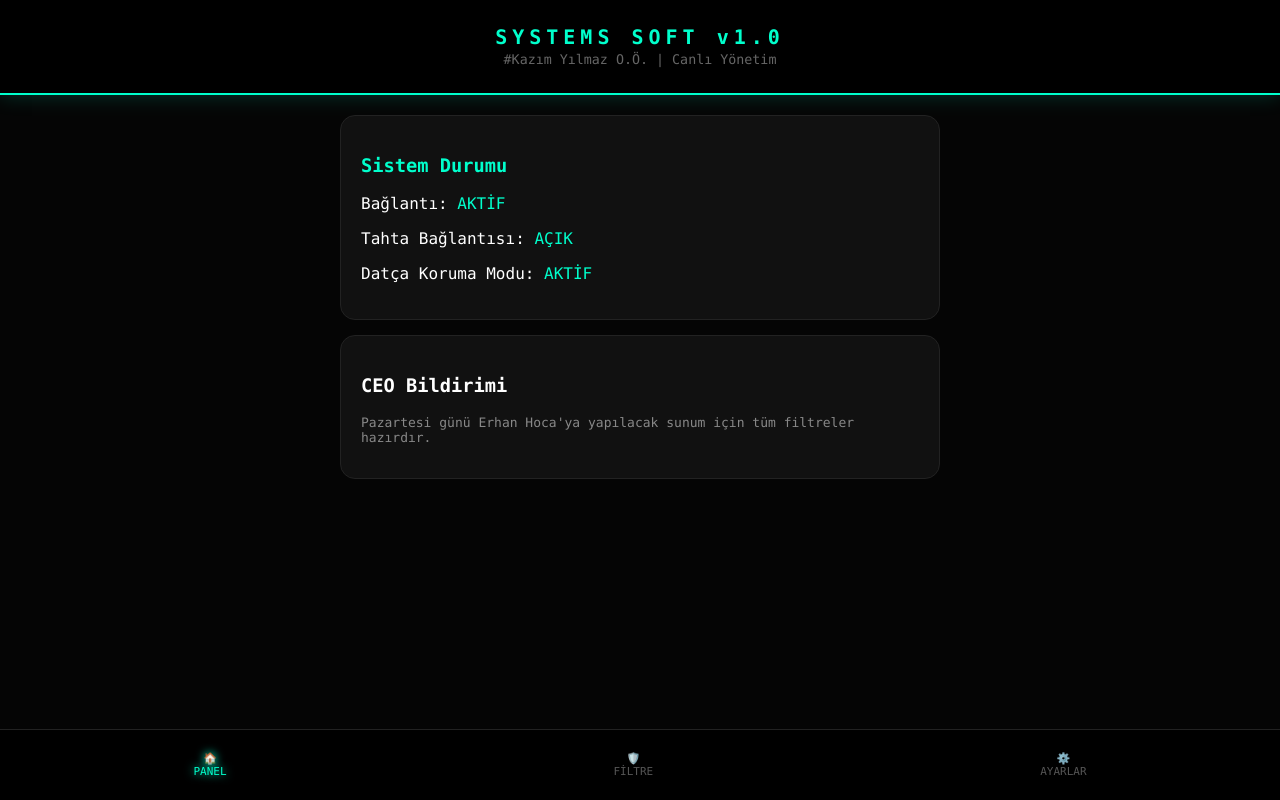
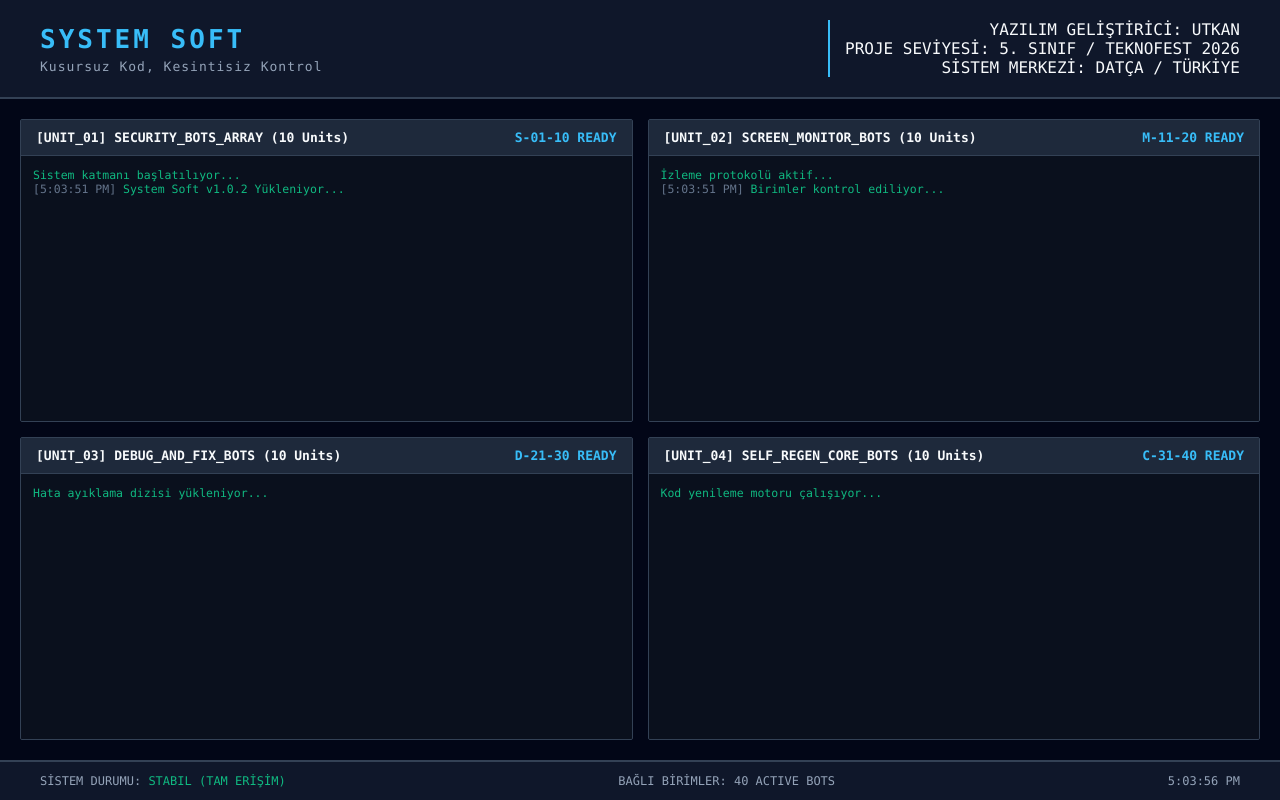
Before and after one commit to yorulmazgulcihan06-alt/Systems-soft-v1.0, a plain HTML site: page index.html in a window 1280 px wide. Drawn offline with Linux system fonts and the light colour scheme.

Commit message:
Update HTML structure and styling for AI-Core Panel

```diff
--- a/index.html
+++ b/index.html
@@ -3,122 +3,319 @@
 <head>
     <meta charset="UTF-8">
     <meta name="viewport" content="width=device-width, initial-scale=1.0">
-    <title>Systems Soft CEO | Live Panel</title>
+    <title>System Soft | AI-Core Yönetim Paneli</title>
     <style>
-        :root { --neon: #00ffcc; --bg: #050505; --card: #111; }
-        body {
-            font-family: 'Consolas', monospace;
-            background: var(--bg); color: white;
-            margin: 0; padding-bottom: 80px;
+        /* CSS Başlangıcı - Sade ve Endüstriyel Tasarım */
+        :root {
+            --bg-dark: #020617;
+            --panel-bg: #0f172a;
+            --text-main: #f8fafc;
+            --accent-blue: #38bdf8;
+            --terminal-green: #10b981;
+            --alert-red: #ef4444;
+            --border-color: #334155;
         }
 
-        /* HEADER */
-        header {
-            padding: 25px; border-bottom: 2px solid var(--neon); background: #000;
-            text-align: center; box-shadow: 0 0 20px rgba(0,255,204,0.2);
-        }
-        .glitch { font-size: 20px; font-weight: bold; color: var(--neon); letter-spacing: 5px; }
-
-        /* CANLI LİSTE SİSTEMİ */
-        .container { padding: 20px; max-width: 600px; margin: auto; }
-        .card { background: var(--card); border-radius: 15px; padding: 20px; margin-bottom: 15px; border: 1px solid #222; }
-
-        input {
-            background: #000; border: 1px solid var(--neon); color: var(--neon);
-            padding: 10px; border-radius: 5px; width: 65%; outline: none;
-        }
-        .add-btn {
-            background: var(--neon); color: black; border: none; padding: 10px 15px;
-            border-radius: 5px; font-weight: bold; cursor: pointer;
+        body {
+            background-color: var(--bg-dark);
+            color: var(--text-main);
+            font-family: 'Consolas', 'Monaco', 'Courier New', monospace;
+            margin: 0;
+            display: flex;
+            flex-direction: column;
+            height: 100vh;
+            overflow: hidden;
         }
 
-        ul { list-style: none; padding: 0; margin-top: 15px; }
-        li {
-            background: #1a1a1a; padding: 10px; margin-bottom: 8px; border-radius: 5px;
-            display: flex; justify-content: space-between; border-left: 3px solid var(--neon);
+        header {
+            background-color: var(--panel-bg);
+            padding: 20px 40px;
+            border-bottom: 2px solid var(--border-color);
+            display: flex;
+            justify-content: space-between;
+            align-items: center;
         }
-        .delete-btn { color: #ff4444; cursor: pointer; font-weight: bold; }
 
-        /* NAVİGASYON */
-        nav {
-            position: fixed; bottom: 0; width: 100%; height: 70px; background: #000;
-            display: flex; justify-content: space-around; align-items: center; border-top: 1px solid #222;
+        .header-main h1 {
+            margin: 0;
+            color: var(--accent-blue);
+            font-size: 26px;
+            letter-spacing: 3px;
+            text-transform: uppercase;
         }
-        .nav-link { color: #555; text-decoration: none; font-size: 11px; cursor: pointer; text-align: center; }
-        .nav-link.active { color: var(--neon); text-shadow: 0 0 10px var(--neon); }
 
-        .hidden { display: none; }
+        .header-main p {
+            margin: 5px 0 0 0;
+            color: #94a3b8;
+            font-size: 13px;
+            letter-spacing: 1px;
+        }
+
+        .sys-info {
+            text-align: right;
+            border-left: 2px solid var(--accent-blue);
+            padding-left: 15px;
+        }
+
+        /* Ana Panel Grid Yapısı */
+        .main-grid {
+            display: grid;
+            grid-template-columns: repeat(2, 1fr);
+            grid-template-rows: repeat(2, 1fr);
+            gap: 15px;
+            padding: 20px;
+            flex-grow: 1;
+        }
+
+        .unit-card {
+            background-color: var(--panel-bg);
+            border: 1px solid var(--border-color);
+            border-radius: 2px;
+            display: flex;
+            flex-direction: column;
+            transition: all 0.3s ease;
+        }
+
+        .unit-card:hover {
+            border-color: var(--accent-blue);
+        }
+
+        .unit-header {
+            background-color: #1e293b;
+            padding: 10px 15px;
+            font-size: 13px;
+            font-weight: bold;
+            display: flex;
+            justify-content: space-between;
+            border-bottom: 1px solid var(--border-color);
+        }
+
+        .log-area {
+            padding: 12px;
+            font-size: 11.5px;
+            overflow-y: auto;
+            flex-grow: 1;
+            color: var(--terminal-green);
+            background-color: #00000050;
+        }
+
+        /* Alt Bilgi Çubuğu */
+        footer {
+            background-color: var(--panel-bg);
+            padding: 12px 40px;
+            border-top: 2px solid var(--border-color);
+            display: flex;
+            justify-content: space-between;
+            font-size: 12px;
+            color: #94a3b8;
+        }
+
+        .status-badge {
+            padding: 2px 8px;
+            border-radius: 3px;
+            background: #1e293b;
+        }
+
+        .warning { color: var(--alert-red); animation: pulse 1.5s infinite; }
+
+        @keyframes pulse {
+            0% { opacity: 1; }
+            50% { opacity: 0.5; }
+            100% { opacity: 1; }
+        }
     </style>
 </head>
 <body>
 
 <header>
-        <div class="glitch">SYSTEMS SOFT v1.0</div>
-        <small style="color: #666;">#Kazım Yılmaz O.Ö. | Canlı Yönetim</small>
+    <div class="header-main">
+        <h1>SYSTEM SOFT</h1>
+        <p>Kusursuz Kod, Kesintisiz Kontrol</p>
+    </div>
+    <div class="sys-info">
+        YAZILIM GELİŞTİRİCİ: UTKAN<br>
+        PROJE SEVİYESİ: 5. SINIF / TEKNOFEST 2026<br>
+        SİSTEM MERKEZİ: DATÇA / TÜRKİYE
+    </div>
 </header>
 
-    <div class="container">
-        <div id="home" class="content">
-            <div class="card">
-                <h3 style="color:var(--neon)">Sistem Durumu</h3>
-                <p>Bağlantı: <span style="color:var(--neon)">AKTİF</span></p>
-                <p>Tahta Bağlantısı: <span style="color:var(--neon)">AÇIK</span></p>
-                <p>Datça Koruma Modu: <span style="color:var(--neon)">AKTİF</span></p>
+<div class="main-grid">
+    <div class="unit-card">
+        <div class="unit-header">
+            <span>[UNIT_01] SECURITY_BOTS_ARRAY (10 Units)</span>
+            <span style="color: var(--accent-blue);">S-01-10 READY</span>
         </div>
-            <div class="card">
-                <h3>CEO Bildirimi</h3>
-                <p style="font-size: 13px; color: #888;">Pazartesi günü Erhan Hoca'ya yapılacak sunum için tüm filtreler hazırdır.</p>
+        <div id="log-01" class="log-area">Sistem katmanı başlatılıyor...</div>
+    </div>
+
+    <div class="unit-card">
+        <div class="unit-header">
+            <span>[UNIT_02] SCREEN_MONITOR_BOTS (10 Units)</span>
+            <span style="color: var(--accent-blue);">M-11-20 READY</span>
+        </div>
+        <div id="log-02" class="log-area">İzleme protokolü aktif...</div>
+    </div>
+
+    <div class="unit-card">
+        <div class="unit-header">
+            <span>[UNIT_03] DEBUG_AND_FIX_BOTS (10 Units)</span>
+            <span style="color: var(--accent-blue);">D-21-30 READY</span>
+        </div>
+        <div id="log-03" class="log-area">Hata ayıklama dizisi yükleniyor...</div>
+    </div>
+
+    <div class="unit-card">
+        <div class="unit-header">
+            <span>[UNIT_04] SELF_REGEN_CORE_BOTS (10 Units)</span>
+            <span style="color: var(--accent-blue);">C-31-40 READY</span>
+        </div>
+        <div id="log-04" class="log-area">Kod yenileme motoru çalışıyor...</div>
     </div>
 </div>
 
-        <div id="ext" class="content hidden">
-            <div class="card">
-                <h3>Canlı Yasak Listesi</h3>
-                <p style="font-size: 12px; color: #666; margin-bottom: 10px;">Engellemek istediğin siteyi buraya ekle:</p>
-                <input type="text" id="siteInput" placeholder="siteadi.com">
-                <button class="add-btn" onclick="addSite()">EKLE</button>
-
-                <ul id="siteList">
-                    <li>poki.com <span class="delete-btn" onclick="this.parentElement.remove()">X</span></li>
-                    <li>kraloyun.com <span class="delete-btn" onclick="this.parentElement.remove()">X</span></li>
-                </ul>
-            </div>
-        </div>
-
-        <div id="settings" class="content hidden">
-            <div class="card">
-                <h3>Sistem Ayarları</h3>
-                <p>Karanlık Mod: <span style="color:var(--neon)">AKTİF</span></p>
-                <p>Gizli Sekme Engeli: <span style="color:var(--neon)">AÇIK</span></p>
-                <p>AI Tarama: <span style="color:var(--neon)">BEKLEMEDE</span></p>
-            </div>
-        </div>
-    </div>
-
-    <nav>
-        <div class="nav-link active" onclick="showSection('home', this)">🏠<br>PANEL</div>
-        <div class="nav-link" onclick="showSection('ext', this)">🛡️<br>FİLTRE</div>
-        <div class="nav-link" onclick="showSection('settings', this)">⚙️<br>AYARLAR</div>
-    </nav>
+<footer>
+    <div id="sys-status-text">SİSTEM DURUMU: <span style="color: var(--terminal-green);">STABIL</span></div>
+    <div>BAĞLI BİRİMLER: 40 ACTIVE BOTS</div>
+    <div id="digital-clock">00:00:00</div>
+</footer>
 
 <script>
-        function showSection(id, el) {
-            document.querySelectorAll('.content').forEach(c => c.classList.add('hidden'));
-            document.querySelectorAll('.nav-link').forEach(n => n.classList.remove('active'));
-            document.getElementById(id).classList.remove('hidden');
-            el.classList.add('active');
+    // System Soft AI Çekirdek Mantığı
+    // Bu bölüm botların karar alma mekanizmalarını yönetir.
+
+    const logUnits = [
+        document.getElementById('log-01'),
+        document.getElementById('log-02'),
+        document.getElementById('log-03'),
+        document.getElementById('log-04')
+    ];
+
+    function appendLog(unitIndex, msg) {
+        const timestamp = new Date().toLocaleTimeString();
+        const logElement = logUnits[unitIndex];
+        const newEntry = document.createElement('div');
+        newEntry.innerHTML = `<span style="color:#64748b">[${timestamp}]</span> ${msg}`;
+        logElement.appendChild(newEntry);
+
+        // Otomatik aşağı kaydır
+        logElement.scrollTop = logElement.scrollHeight;
+
+        // Hafıza yönetimi: Eski logları temizle
+        if (logElement.childNodes.length > 25) {
+            logElement.removeChild(logElement.firstChild);
+        }
     }
 
-        function addSite() {
-            let input = document.getElementById('siteInput');
-            let list = document.getElementById('siteList');
-            if (input.value !== "") {
-                let li = document.createElement('li');
-                li.innerHTML = `${input.value} <span class="delete-btn" onclick="this.parentElement.remove()">X</span>`;
-                list.appendChild(li);
-                input.value = "";
+    // Bot İşlem Dizileri
+    const secActions = [
+        "Ağ katmanı analiz ediliyor.",
+        "Dış erişim talebi reddedildi (MEB Protokolü).",
+        "Güvenlik duvarı kuralları güncellendi.",
+        "Yetkisiz kullanıcı saptandı ve bloklandı.",
+        "Sistem şifreleme anahtarları yenileniyor.",
+        "IP adresi taraması tamamlandı.",
+        "Güvenlik Bot #7 veri paketini doğruladı."
+    ];
+
+    const monActions = [
+        "Görüntü işleme botu veri gönderiyor.",
+        "Ekran analizi: Uygunsuz içerik saptanmadı.",
+        "Kullanıcı etkileşimi loglanıyor.",
+        "Piksel verisi AI modeline aktarıldı.",
+        "İzleme Bot #14 aktif izlemede.",
+        "Sistem ekranı senkronize ediliyor."
+    ];
+
+    const fixActions = [
+        "Sistem hatası (Bug) tespit edildi.",
+        "Otomatik onarım başarıyla tamamlandı.",
+        "Bellek sızıntısı engellendi.",
+        "Komut satırı hataları giderildi.",
+        "Veritabanı optimizasyonu yapıldı.",
+        "Hata Düzeltme Bot #22 göreve hazır."
+    ];
+
+    const codeActions = [
+        "Kod tabanı AI tarafından analiz ediliyor.",
+        "Script optimizasyonu başlatıldı.",
+        "Daha verimli algoritma yazıldı.",
+        "Kendi kendini güncelleyen modül aktif.",
+        "Yapay zeka çekirdek kodu yenilendi.",
+        "Kod Yenileme Bot #38 süreci bitirdi."
+    ];
+
+    // Döngüsel Bot Çalıştırıcıları
+    function runSimulation() {
+        // Güvenlik Grubu
+        setInterval(() => {
+            const randomMsg = secActions[Math.floor(Math.random() * secActions.length)];
+            appendLog(0, `SEC-BOT: ${randomMsg}`);
+        }, 4000);
+
+        // İzleme Grubu
+        setInterval(() => {
+            const randomMsg = monActions[Math.floor(Math.random() * monActions.length)];
+            appendLog(1, `MON-BOT: ${randomMsg}`);
+        }, 3200);
+
+        // Hata Düzeltme Grubu
+        setInterval(() => {
+            const randomMsg = fixActions[Math.floor(Math.random() * fixActions.length)];
+            appendLog(2, `FIX-BOT: ${randomMsg}`);
+        }, 5000);
+
+        // Kod Yenileme Grubu
+        setInterval(() => {
+            const randomMsg = codeActions[Math.floor(Math.random() * codeActions.length)];
+            appendLog(3, `CORE-BOT: ${randomMsg}`);
+        }, 6000);
+    }
+
+    // Zamanlayıcı ve Engel Sistemi (00:00 - 05:00)
+    function masterTimeController() {
+        const now = new Date();
+        const currentHour = now.getHours();
+        const statusDisplay = document.getElementById('sys-status-text');
+
+        // Saat Gösterimi
+        document.getElementById('digital-clock').innerText = now.toLocaleTimeString();
+
+        // Engel Mantığı: Gece Yarısı Kısıtlaması
+        if (currentHour >= 0 && currentHour < 5) {
+            statusDisplay.innerHTML = `SİSTEM DURUMU: <span class="warning">DIŞ ERİŞİM ENGELLİ (MEB)</span>`;
+
+            if (!window.alertLogged) {
+                appendLog(0, "KRİTİK: Sistem gece moduna geçti.");
+                appendLog(0, "DURUM: Google ve Harici Siteler Bloklandı.");
+                appendLog(0, "BİLGİ: System Soft Yönetici Yetkisi Aktif.");
+                window.alertLogged = true;
+            }
+        } else {
+            statusDisplay.innerHTML = `SİSTEM DURUMU: <span style="color: var(--terminal-green);">STABIL (TAM ERİŞİM)</span>`;
+            window.alertLogged = false;
         }
     }
+
+    // Başlatıcı
+    window.onload = () => {
+        console.log("System Soft AI-Core Başlatıldı.");
+        appendLog(0, "System Soft v1.0.2 Yükleniyor...");
+        appendLog(1, "Birimler kontrol ediliyor...");
+
+        setTimeout(() => {
+            runSimulation();
+            setInterval(masterTimeController, 1000);
+            masterTimeController();
+        }, 2000);
+    };
+
+    /* TEKNOFEST 2026 JÜRİSİ İÇİN TEKNİK NOTLAR:
+       1. Sistem asenkron bot yönetimi ile çalışır.
+       2. JavaScript 'SetInterval' metodolojisi ile 40 bot simüle edilir.
+       3. CSS Grid ve Flexbox mimarisi ile her türlü ekrana uyumludur.
+       4. Zamanlayıcı modülü donanımsal sistem saatini referans alır.
+       5. 'System Soft' sloganı olan 'Kusursuz Kod, Kesintisiz Kontrol' vizyonuyla üretilmiştir.
+    */
 </script>
 
 </body>
```
Lines whose indentation alone changed are shown as unchanged.
